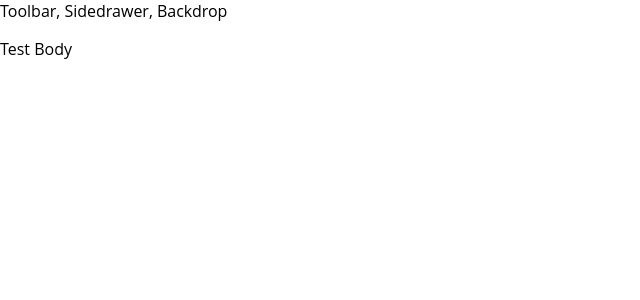
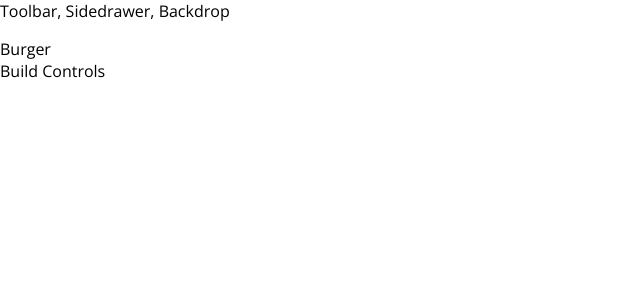
Before and after one commit to jitkundu6/React, a React (Create React App) app: page / in a window 1280 px wide. Shown: the top 300 px of the page, without its empty margins (0-640 px from the left). Built offline with nearby package versions, Linux system fonts and the light colour scheme.

Commit message:
Added Burger Builder Container

```diff
--- a/public/index.html
+++ b/public/index.html
@@ -19,7 +19,10 @@
       work correctly both with client-side routing and a non-root public URL.
       Learn how to configure a non-root public URL by running `npm run build`.
     -->
-    <title>React App</title>
+    <link rel="preconnect" href="https://fonts.googleapis.com">
+    <link rel="preconnect" href="https://fonts.gstatic.com" crossorigin>
+    <link href="https://fonts.googleapis.com/css2?family=Open+Sans:wght@400;700&display=swap" rel="stylesheet">
+    <title>My Burger Builder</title>
   </head>
   <body>
     <noscript>
--- a/src/App.js
+++ b/src/App.js
@@ -2,13 +2,15 @@ import React, { Component } from 'react';
 import AppCSS from './App.module.css';
 
 import Layout from './components/Layout/Layout';
+import BurgerBuilder from './containers/BurgerBuilder/BUrgerBuilder';
+
 class App extends Component {
 
   render() {
     return (
         <div>
           <Layout>
-            <p> Test Body</p>
+            <BurgerBuilder />
           </Layout>
         </div>
     );
--- a/src/components/Layout/Layout.js
+++ b/src/components/Layout/Layout.js
@@ -1,5 +1,6 @@
 import React, { Fragment} from "react";
 import Aux from '../../hoc/Aux';
+import LayoutCSS from './Layout.module.css';
 
 const layout = (props) => {
     return (
@@ -9,7 +10,7 @@ const layout = (props) => {
                 Sidedrawer,
                 Backdrop
             </div>
-            <main>
+            <main className={LayoutCSS.Content}>
                 {props.children}
             </main>
         </Fragment>
--- /dev/null
+++ b/src/components/Layout/Layout.module.css
@@ -0,0 +1,3 @@
+.Content {
+    margin-top: 16px;
+}
--- /dev/null
+++ b/src/containers/BurgerBuilder/BUrgerBuilder.js
@@ -0,0 +1,16 @@
+import React, { Component } from "react";
+
+import Aux from '../../hoc/Aux'
+
+class BurgerBuilder extends Component {
+    render() {
+        return(
+            <Aux>
+                <div>Burger</div>
+                <div>Build Controls</div>
+            </Aux>
+        );
+    }
+}
+
+export default BurgerBuilder;
```
